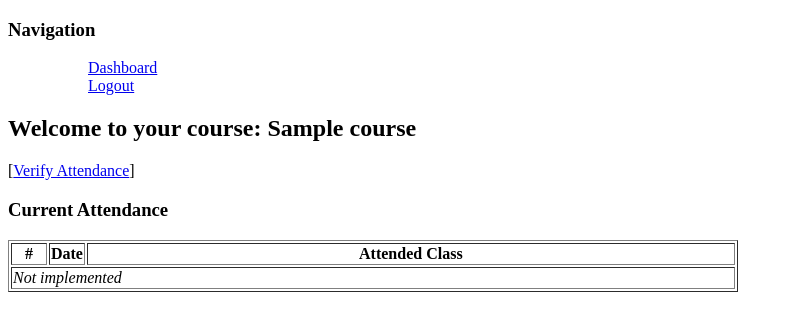
After one commit to Agile-System-Analysis-Class/base-project, a FastAPI app: template app/views/student/course.html in a window 1280 px wide. The commit adds this page. Shown: the top 331 px of the page, without its empty margins (0-793 px from the left). Run offline with FastAPI, Linux system fonts and the light colour scheme; the template is opened without the code that fills it: most values are stand-ins (such as "Sample title", 1, 10 or a date in 2020); parts of the project's set-up code (start-up, migrations or seed data) failed here and were passed over; some libraries are stand-ins or nearby versions.

Commit message:
Added student stub pages & fix a few html parsing issues

```diff
--- a/app/main.py
+++ b/app/main.py
@@ -10,7 +10,7 @@ from starlette.templating import Jinja2Templates
 
 import services.database
 from services.user_helper import get_user
-from services.course_helper import filter_courses, get_course, teaches_course, course_students
+from services.course_helper import filter_courses, get_course, course_exists, course_students
 from sessions.auth_session_data import AuthSessionData
 from sessions.auth_verifier import AuthVerifier
 from sessions.authenticate import Authenticate
@@ -25,6 +25,7 @@ user_data = [
     {"id": 1, "name": "root", "email": "root", "is_student": False},
     {"id": 2, "name": "Teacher", "email": "teacher@my.stlcc.edu", "is_student": False},
     {"id": 3, "name": "Student", "email": "student@my.stlcc.edu", "is_student": True},
+    {"id": 4, "name": "Student 2", "email": "student2@my.stlcc.edu", "is_student": True},
 ]
 
 course_data = [
@@ -43,6 +44,7 @@ student_course_data = [
     {"id": 1, "course_id": 1, "student_id": 3},
     {"id": 2, "course_id": 2, "student_id": 3},
     {"id": 3, "course_id": 3, "student_id": 3},
+    {"id": 4, "course_id": 1, "student_id": 4},
 ]
 
 # setup session + backend cookies
@@ -137,8 +139,6 @@ async def logout(
 async def teacher_course(
     cid: int,
     request: Request,
-    response: Response,
-    session_id: UUID = Depends(cookie),
     sess: AuthSessionData = Depends(verifier)
 ):
     if not sess:
@@ -148,7 +148,7 @@ async def teacher_course(
     current = get_course(cid, course_data)
     teaches = filter_courses(sess.id, teacher_course_data, course_data, 1)
 
-    if not teaches_course(current, teaches):
+    if not course_exists(current, teaches):
         return RedirectResponse("/login")
 
     students = course_students(current, student_course_data, user_data)
@@ -164,8 +164,6 @@ async def teacher_access_code(
     cid: int,
     uid: int,
     request: Request,
-    response: Response,
-    session_id: UUID = Depends(cookie),
     sess: AuthSessionData = Depends(verifier)
 ):
     if not sess:
@@ -175,7 +173,7 @@ async def teacher_access_code(
     current = get_course(cid, course_data)
     teaches = filter_courses(sess.id, teacher_course_data, course_data, 1)
 
-    if not teaches_course(current, teaches):
+    if not course_exists(current, teaches):
         return RedirectResponse("/login")
 
     student = get_user(uid, user_data)
@@ -188,6 +186,51 @@ async def teacher_access_code(
         "student": student
     })
 
+
+@app.get('/student/course/{cid}', dependencies=[Depends(cookie)])
+async def student_course(
+    cid: int,
+    request: Request,
+    sess: AuthSessionData = Depends(verifier)
+):
+    if not sess:
+        return RedirectResponse("/login")
+
+    # todo convert this to db
+    current = get_course(cid, course_data)
+    attends = filter_courses(sess.id, student_course_data, course_data, 2)
+
+    if not course_exists(current, attends):
+        return RedirectResponse("/login")
+
+    return templates.TemplateResponse("student/course.html", {
+        "request": request,
+        "course": current,
+    })
+
+
+@app.get('/student/course/{cid}/checkin', dependencies=[Depends(cookie)])
+async def student_course_checkin(
+    cid: int,
+    request: Request,
+    sess: AuthSessionData = Depends(verifier)
+):
+    if not sess:
+        return RedirectResponse("/login")
+
+    # todo convert this to db
+    current = get_course(cid, course_data)
+    attends = filter_courses(sess.id, student_course_data, course_data, 2)
+
+    if not course_exists(current, attends):
+        return RedirectResponse("/login")
+
+    # todo: when we add actual data we need to tell the js when the class started when the page loads
+
+    return templates.TemplateResponse("student/course_checkin.html", {
+        "request": request,
+        "course": current,
+    })
 # dummy code below
 
 
--- a/app/services/course_helper.py
+++ b/app/services/course_helper.py
@@ -24,7 +24,7 @@ def get_course(id: int, courses: list[dict]):
             return course
     return None
 
-def teaches_course(current: dict, courses: list[dict]):
+def course_exists(current: dict, courses: list[dict]):
     for course in courses:
         if current.get("id") == course.get("id"):
             return True
--- /dev/null
+++ b/app/views/student/course.html
@@ -0,0 +1,22 @@
+{% extends 'templates/base.html' %}
+{% block content %}
+
+{% include 'templates/nav.html' %}
+
+<h2>Welcome to your course: {{ course.name }}</h2>
+
+[<a href="/student/course/{{ course.id }}/checkin">Verify Attendance</a>]
+
+<h3>Current Attendance</h3>
+<table border="1px">
+    <tr>
+        <th width="5%">#</th>
+        <th width="5%">Date</th>
+        <th>Attended Class</th>
+    </tr>
+    <tr>
+        <td colspan="3"><em>Not implemented</em></td>
+    </tr>
+</table>
+
+{% endblock %}
--- a/app/views/teacher/course.html
+++ b/app/views/teacher/course.html
@@ -13,13 +13,13 @@
         <th>Student Name</th>
     </tr>
     {% if students %}
+    {% for student in students %}
     <tr>
-    {% for student in students %}
         <td align="center"><input type="checkbox" /></td>
         <td><a href="/teacher/course/{{ course.id }}/access_code/{{ student.id }}">Access Code</a></td>
         <td>{{ student.name }}</td>
+    </tr>
     {% endfor %}
-    </tr>
     {% else %}
     <tr>
         <td colspan="3"><em>No users registered</em></td>
--- a/app/views/templates/nav.html
+++ b/app/views/templates/nav.html
@@ -1,6 +1,8 @@
-<h3>Navigation</h3>
+<nav>
+    <h3>Navigation</h3>
 
-<ul>
-    <ul><a href="/">Dashboard</a></ul>
-    <ul><a href="/logout">Logout</a></ul>
-</ul>
+    <ul>
+        <ul><a href="/">Dashboard</a></ul>
+        <ul><a href="/logout">Logout</a></ul>
+    </ul>
+</nav>
```
Also changed, not shown: app/views/student/course_checkin.html (added, +18 -0 lines).
